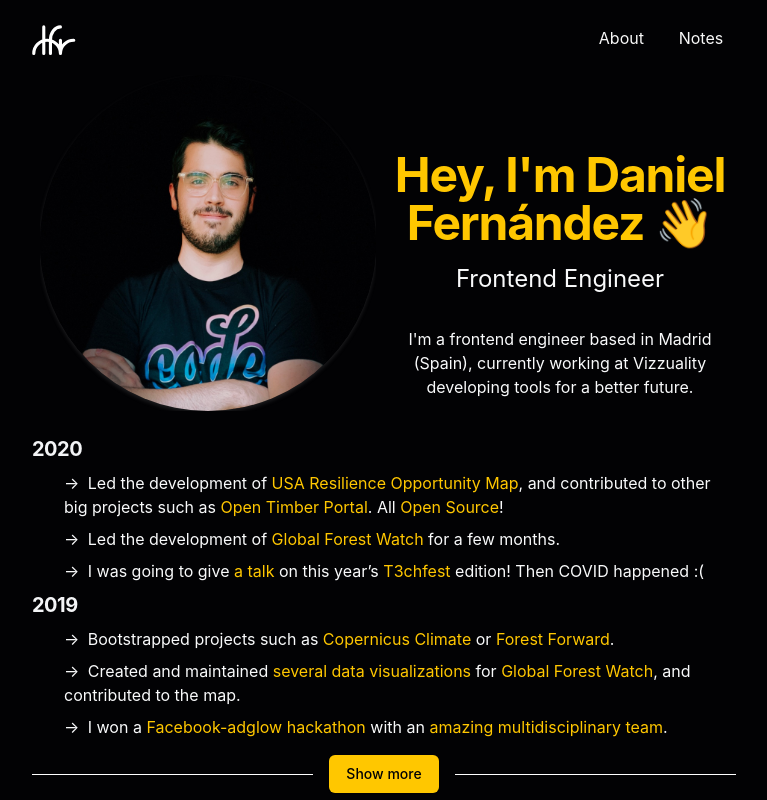
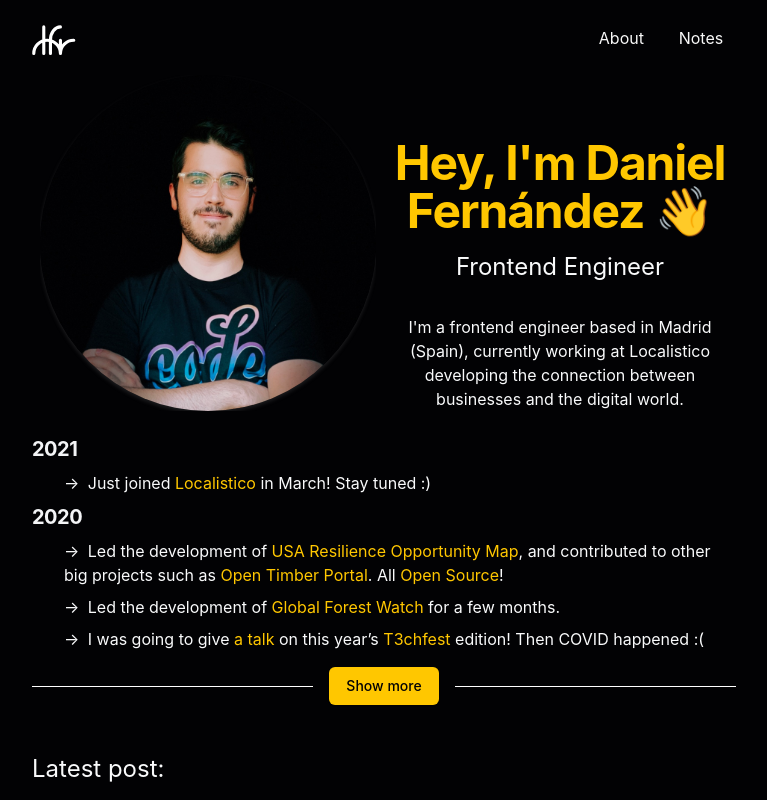
Before and after one commit to dfrico/dfr-web, a Next.js app: page / in a window 1280 px wide. Shown: the top 800 px of the page, without its empty margins (256-1023 px from the left). Built offline with nearby package versions, Linux system fonts and the light colour scheme; a web font is replaced by a local one.

Commit message:
2021 update

```diff
--- a/components/timeline/timeline.js
+++ b/components/timeline/timeline.js
@@ -1,6 +1,21 @@
 import React from 'react';
 
 export default {
+  2021: [
+    <>
+      Just joined
+      {' '}
+      <a
+        href="https://localistico.com"
+        target="_blank"
+        rel="noopener noreferrer"
+      >
+        Localistico
+      </a>
+      {' '}
+      in March! Stay tuned :)
+    </>,
+  ],
   2020: [
     <>
       Led the development of
--- a/pages/about.js
+++ b/pages/about.js
@@ -17,7 +17,7 @@ export default function About() {
       <section className="text-center mt-6">
         <p className="mb-2">
           Hi! My name is Daniel and I’m a 26 years old, Madrid-based, Frontend
-          Engineer at Vizzuality.
+          Engineer at Localistico.
         </p>
         <p className="mb-2">
           Before working here, I got a Computer Science BS from UC3M, worked as
--- a/pages/index.js
+++ b/pages/index.js
@@ -28,7 +28,8 @@ export default function Home() {
           <h2>Frontend Engineer</h2>
           <p>
             I&apos;m a frontend engineer based in Madrid (Spain), currently
-            working at Vizzuality developing tools for a better future.
+            working at Localistico developing the connection between businesses
+            and the digital world.
           </p>
         </div>
       </div>
```
